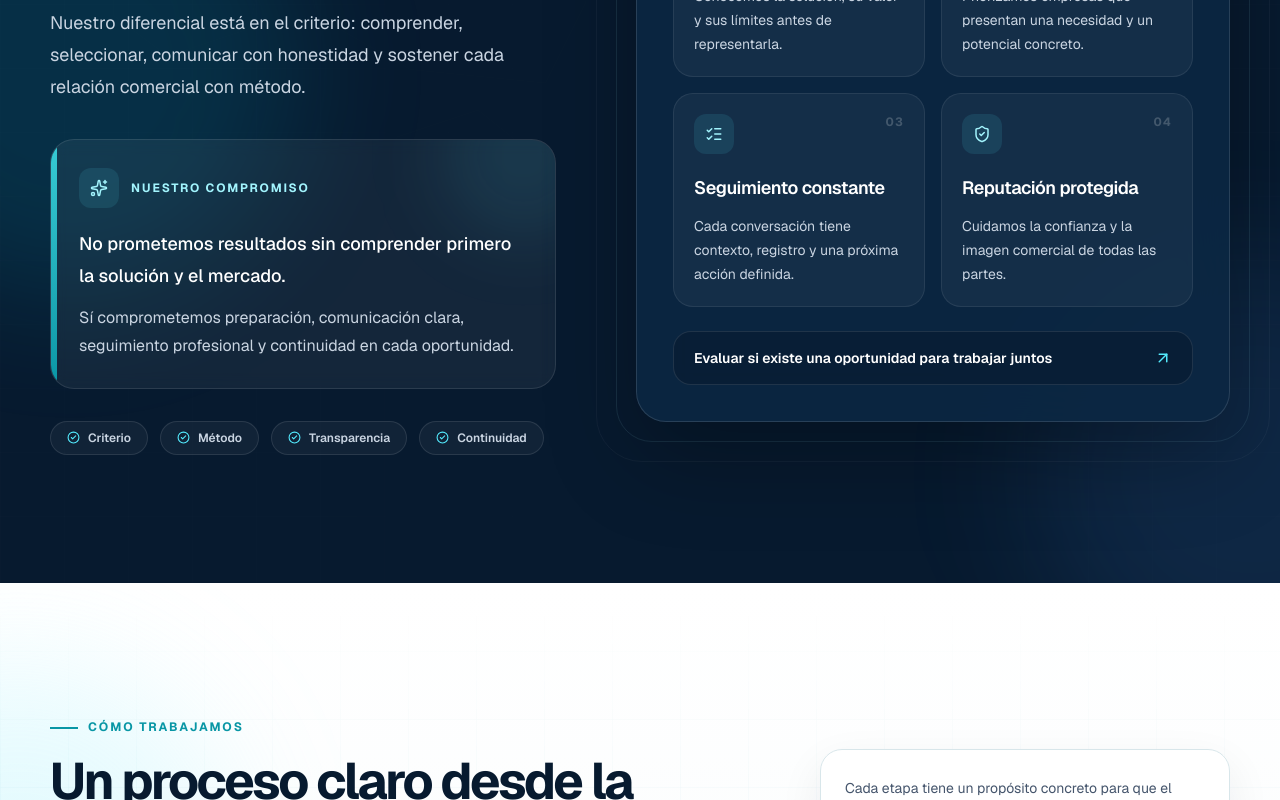
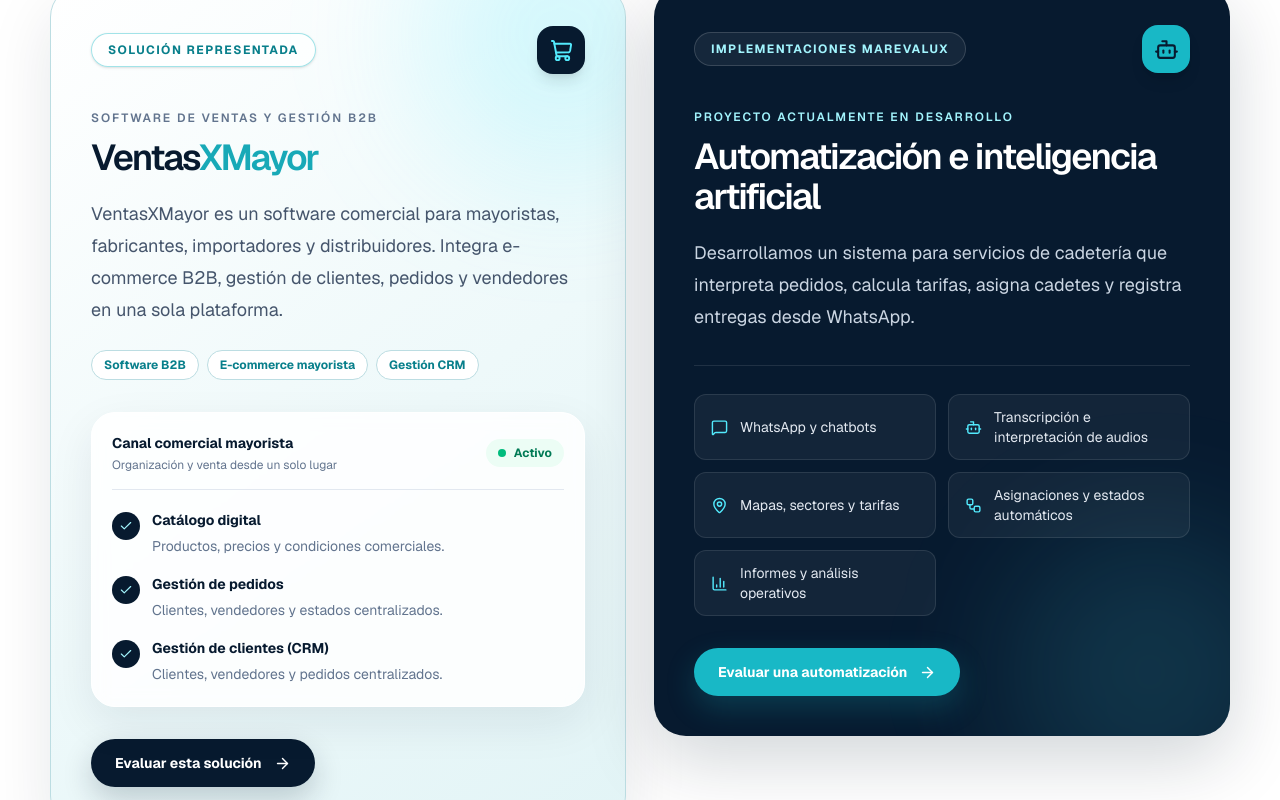
Before and after one commit to MarevaLux/marevalux-web, a Next.js app: page / in a window 1280 px wide. Shown: the part 5820-6620 px from the top of the page. Built offline with nearby package versions, Linux system fonts and the light colour scheme.

Commit message:
Agrega soluciones de software B2B y automatizacion con IA

```diff
--- /dev/null
+++ b/app/components/Solutions.jsx
@@ -0,0 +1,197 @@
+import {
+  ArrowRight,
+  BarChart3,
+  Bot,
+  Check,
+  MapPin,
+  MessageSquare,
+  ShoppingCart,
+  Workflow,
+} from "lucide-react";
+
+const funcionesVentas = [
+  {
+    title: "Catálogo digital",
+    text: "Productos, precios y condiciones comerciales.",
+  },
+  {
+    title: "Gestión de pedidos",
+    text: "Clientes, vendedores y estados centralizados.",
+  },
+
+    {
+  title: "Gestión de clientes (CRM)",
+  text: "Clientes, vendedores y pedidos centralizados.",
+
+  },
+];
+
+const automatizaciones = [
+  { icon: MessageSquare, text: "WhatsApp y chatbots" },
+  { icon: Bot, text: "Transcripción e interpretación de audios" },
+  { icon: MapPin, text: "Mapas, sectores y tarifas" },
+  { icon: Workflow, text: "Asignaciones y estados automáticos" },
+  { icon: BarChart3, text: "Informes y análisis operativos" },
+];
+
+export default function Solutions() {
+  return (
+    <section id="soluciones" className="bg-white py-24 md:py-32">
+      <div className="page-shell">
+        <div className="max-w-3xl">
+          <span className="eyebrow">
+            Soluciones que representamos e implementamos
+          </span>
+
+          <h2 className="section-title">
+            Tecnología aplicada a necesidades reales de negocio.
+          </h2>
+
+          <p className="section-copy">
+            Representamos plataformas especializadas y desarrollamos
+            automatizaciones adaptadas a la operación de cada empresa.
+          </p>
+        </div>
+
+        <div className="mt-16 grid items-start gap-7 lg:grid-cols-2">
+          <article className="group relative overflow-hidden rounded-[32px] border border-[#bcdde2] bg-[linear-gradient(145deg,#ffffff_0%,#eef9fa_55%,#e2f4f6_100%)] p-8 shadow-[0_24px_65px_rgba(7,26,47,.10)] sm:p-10">
+            <div className="absolute -right-20 -top-24 h-72 w-72 rounded-full bg-cyan-300/20 blur-3xl" />
+
+            <div className="relative">
+              <div className="flex items-center justify-between gap-5">
+                <span className="rounded-full border border-[#18b8c6]/40 bg-white/70 px-4 py-2 text-xs font-bold tracking-[0.12em] text-[#087f8b] uppercase shadow-sm">
+                  Solución representada
+                </span>
+
+                <span className="flex h-12 w-12 items-center justify-center rounded-2xl bg-[#071a2f] text-cyan-300 shadow-lg">
+                  <ShoppingCart size={23} />
+                </span>
+              </div>
+
+              <p className="mt-9 text-xs font-semibold tracking-[0.16em] text-slate-500 uppercase">
+                Software de ventas y gestión B2B
+              </p>
+
+              <h3 className="mt-3 text-4xl font-semibold tracking-[-0.055em] text-[#071a2f]">
+                Ventas<span className="text-[#18a9b7]">XMayor</span>
+              </h3>
+
+              <p className="mt-5 text-lg leading-8 text-slate-600">
+                <p className="mt-5 text-lg leading-8 text-slate-600">
+  VentasXMayor es un software comercial para mayoristas, fabricantes,
+  importadores y distribuidores. Integra e-commerce B2B, gestión de
+  clientes, pedidos y vendedores en una sola plataforma.
+</p>
+<div className="mt-6 flex flex-wrap gap-2">
+  {["Software B2B", "E-commerce mayorista", "Gestión CRM"].map((item) => (
+    <span
+      key={item}
+      className="rounded-full border border-[#bcdde2] bg-white px-3 py-1.5 text-xs font-bold text-[#087f8b]"
+    >
+      {item}
+    </span>
+  ))}
+</div>
+              </p>
+
+              <div className="mt-8 rounded-[24px] border border-white bg-white/85 p-5 shadow-[0_16px_45px_rgba(7,26,47,.08)] backdrop-blur">
+                <div className="flex items-center justify-between border-b border-slate-200 pb-4">
+                  <div>
+                    <p className="text-sm font-bold text-[#071a2f]">
+                      Canal comercial mayorista
+                    </p>
+                    <p className="mt-1 text-xs text-slate-500">
+                      Organización y venta desde un solo lugar
+                    </p>
+                  </div>
+
+                  <span className="flex items-center gap-2 rounded-full bg-emerald-50 px-3 py-1.5 text-xs font-bold text-emerald-700">
+                    <span className="h-2 w-2 rounded-full bg-emerald-500" />
+                    Activo
+                  </span>
+                </div>
+
+                <div className="mt-5 space-y-4">
+                  {funcionesVentas.map(({ title, text }) => (
+                    <div key={title} className="flex items-start gap-3">
+                      <span className="mt-0.5 flex h-7 w-7 shrink-0 items-center justify-center rounded-full bg-[#071a2f] text-cyan-200">
+                        <Check size={14} />
+                      </span>
+
+                      <div>
+                        <p className="text-sm font-bold text-[#071a2f]">
+                          {title}
+                        </p>
+                        <p className="mt-1 text-sm leading-6 text-slate-500">
+                          {text}
+                        </p>
+                      </div>
+                    </div>
+                  ))}
+                </div>
+              </div>
+
+              <a
+                href="#contacto"
+                className="mt-8 inline-flex items-center gap-3 rounded-full bg-[#071a2f] px-6 py-3.5 text-sm font-bold !text-white shadow-[0_12px_30px_rgba(7,26,47,.2)] transition hover:-translate-y-0.5 hover:bg-[#0d2947]"
+              >
+                Evaluar esta solución
+                <ArrowRight size={17} />
+              </a>
+            </div>
+          </article>
+
+          <article className="relative overflow-hidden rounded-[32px] bg-[#071a2f] p-8 text-white shadow-[0_24px_70px_rgba(7,26,47,.18)] sm:p-10">
+            <div className="absolute -bottom-20 -right-16 h-72 w-72 rounded-full bg-cyan-300/12 blur-3xl" />
+
+            <div className="relative">
+              <div className="flex items-center justify-between gap-5">
+                <span className="rounded-full border border-white/15 bg-white/[0.06] px-4 py-2 text-xs font-bold tracking-[0.12em] text-cyan-200 uppercase">
+                  Implementaciones MarevaLux
+                </span>
+
+                <span className="flex h-12 w-12 items-center justify-center rounded-2xl bg-[#18b8c6] text-[#071a2f] shadow-lg">
+                  <Bot size={25} />
+                </span>
+              </div>
+
+              <p className="mt-9 text-xs font-semibold tracking-[0.16em] text-cyan-200 uppercase">
+                Proyecto actualmente en desarrollo
+              </p>
+
+              <h3 className="mt-3 text-3xl font-semibold tracking-[-0.045em] text-white sm:text-4xl">
+                Automatización e inteligencia artificial
+              </h3>
+
+              <p className="mt-5 text-lg leading-8 text-slate-300">
+                Desarrollamos un sistema para servicios de cadetería que
+                interpreta pedidos, calcula tarifas, asigna cadetes y registra
+                entregas desde WhatsApp.
+              </p>
+
+              <div className="mt-8 grid gap-3 border-t border-white/10 pt-7 sm:grid-cols-2">
+                {automatizaciones.map(({ icon: Icon, text }) => (
+                  <div
+                    key={text}
+                    className="flex items-center gap-3 rounded-xl border border-white/10 bg-white/[0.05] px-4 py-3 text-sm text-slate-200"
+                  >
+                    <Icon className="shrink-0 text-cyan-300" size={17} />
+                    {text}
+                  </div>
+                ))}
+              </div>
+
+              <a
+                href="#contacto"
+                className="mt-8 inline-flex items-center gap-3 rounded-full bg-[#18b8c6] px-6 py-3.5 text-sm font-bold text-[#071a2f] shadow-[0_12px_30px_rgba(24,184,198,.22)] transition hover:-translate-y-0.5 hover:bg-[#37cbd5]"
+              >
+                Evaluar una automatización
+                <ArrowRight size={17} />
+              </a>
+            </div>
+          </article>
+        </div>
+      </div>
+    </section>
+  );
+}
--- a/app/page.js
+++ b/app/page.js
@@ -3,6 +3,7 @@
 import About from "./components/About";
 import IdealClients from "./components/IdealClients";
 import Services from "./components/Services";
+import Solutions from "./components/Solutions";
 import WhyChoose from "./components/WhyChoose";
 import Process from "./components/Process";
 import Contact from "./components/Contact";
@@ -16,6 +17,7 @@
       <About />
       <IdealClients />
       <Services />
+      <Solutions />
       <WhyChoose />
       <Process />
       <Contact />
```
